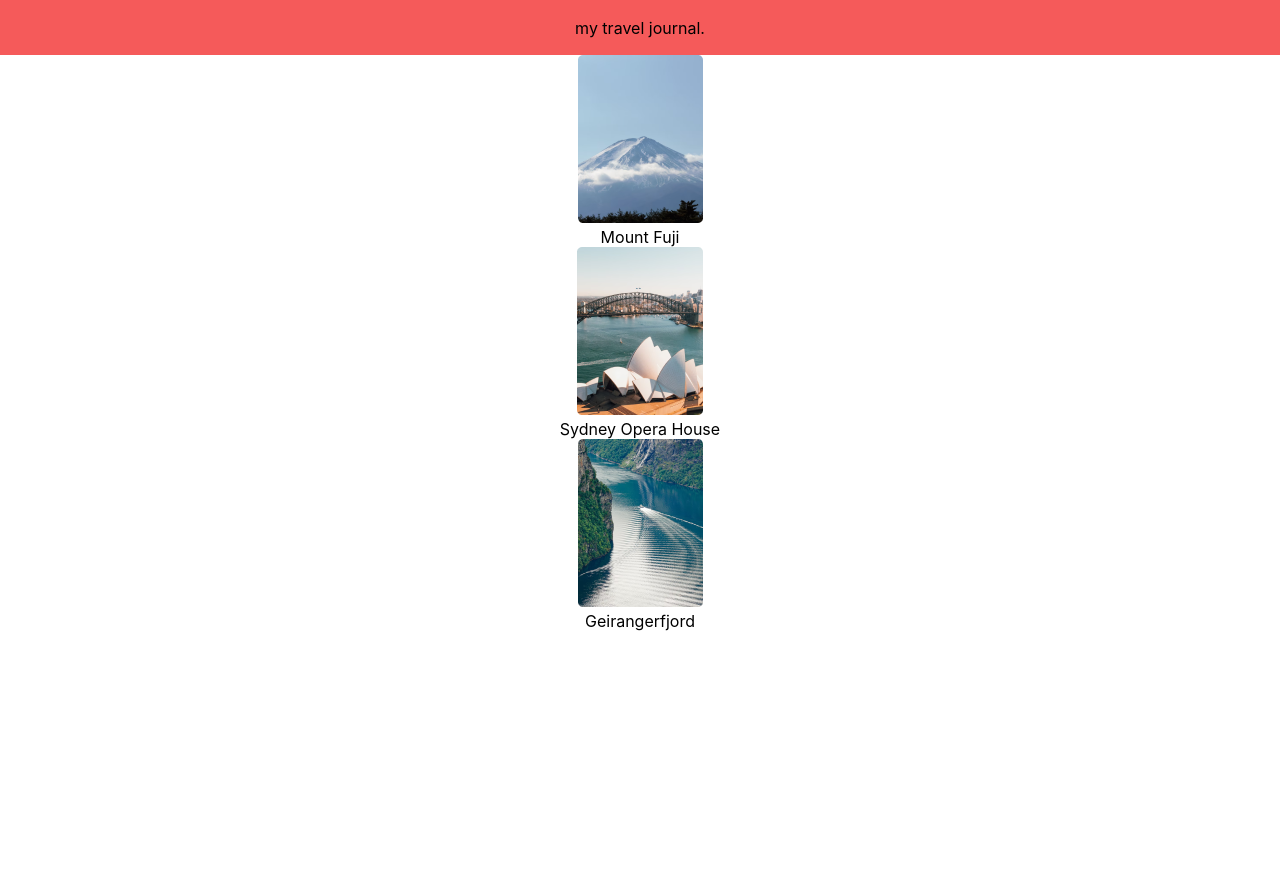
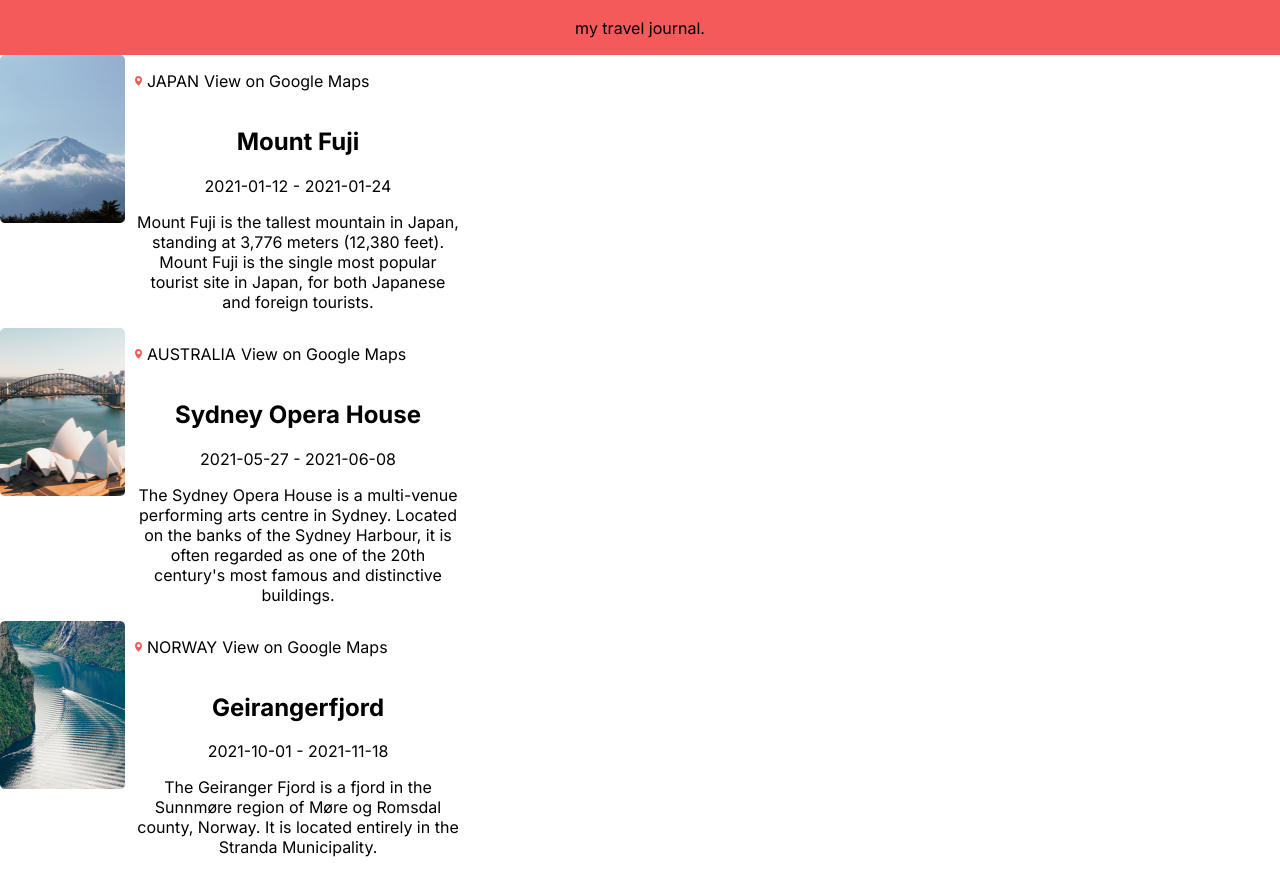
Before and after one commit to naomijustin/fcc-projects--travel-journal, a React (Create React App) app: page / in a window 1280 px wide. Before the commit the page ends 800 px from the top, so only its background shows below. Built offline with nearby package versions, Linux system fonts and the light colour scheme.

Commit message:
added font and props, some styling

```diff
--- a/public/index.html
+++ b/public/index.html
@@ -10,34 +10,11 @@
       content="Web site created using create-react-app"
     />
     <link rel="apple-touch-icon" href="%PUBLIC_URL%/logo192.png" />
-    <!--
-      manifest.json provides metadata used when your web app is installed on a
-      user's mobile device or desktop. See https://developers.google.com/web/fundamentals/web-app-manifest/
-    -->
     <link rel="manifest" href="%PUBLIC_URL%/manifest.json" />
-    <!--
-      Notice the use of %PUBLIC_URL% in the tags above.
-      It will be replaced with the URL of the `public` folder during the build.
-      Only files inside the `public` folder can be referenced from the HTML.
-
-      Unlike "/favicon.ico" or "favicon.ico", "%PUBLIC_URL%/favicon.ico" will
-      work correctly both with client-side routing and a non-root public URL.
-      Learn how to configure a non-root public URL by running `npm run build`.
-    -->
     <title>React App</title>
   </head>
   <body>
-    <noscript>You need to enable JavaScript to run this app.</noscript>
+    <noscript></noscript>
     <div id="root"></div>
-    <!--
-      This HTML file is a template.
-      If you open it directly in the browser, you will see an empty page.
-
-      You can add webfonts, meta tags, or analytics to this file.
-      The build step will place the bundled scripts into the <body> tag.
-
-      To begin the development, run `npm start` or `yarn start`.
-      To create a production bundle, use `npm run build` or `yarn build`.
-    -->
   </body>
 </html>
--- a/src/components/Card.js
+++ b/src/components/Card.js
@@ -1,8 +1,21 @@
+
 export default function Card (props) {
     return (
-        <section>
-            <img src={process.env.PUBLIC_URL + '/images/' + props.item.imageURL} ></img>
-            <div>{props.item.title}</div>
+        <section className="section-card">
+            <div>
+            <img src={process.env.PUBLIC_URL + '/images/' + props.item.imageURL} className="card-image"></img>
+            </div>
+            <div className="card-text-container">
+                <div className="card-title-row">
+                    <img src={process.env.PUBLIC_URL + '/images/pin-icon.svg'} alt="Pin Icon" type="images/svg+xml" className="icon-pin"></img>
+                    <p>{props.item.location.toUpperCase()}</p>
+                    <a src={props.item.mapLink}>View on Google Maps</a>
+                </div>
+                <h2>{props.item.title}</h2>
+                <span>{props.item.startDate} - {props.item.endDate}</span>
+                <p>{props.item.description}</p>
+            </div>
+
         </section>
     )
 }
--- a/src/index.css
+++ b/src/index.css
@@ -1,11 +1,12 @@
+@import url('https://fonts.googleapis.com/css2?family=Inter:wght@400;700&display=swap');
+
 body {
   margin: 0;
-  font-family: -apple-system, BlinkMacSystemFont, 'Segoe UI', 'Roboto', 'Oxygen',
-    'Ubuntu', 'Cantarell', 'Fira Sans', 'Droid Sans', 'Helvetica Neue',
-    sans-serif;
+  font-family: 'Inter', sans-serif;
   -webkit-font-smoothing: antialiased;
   -moz-osx-font-smoothing: grayscale;
 }
+/* === Nav === */
 .nav-container {
   background-color: #F55A5A;
   height: 55px;
@@ -14,3 +15,24 @@ body {
   align-items: center;
   justify-content: center;
 }
+/* === Card === */
+.section-card {
+  display: flex;
+  flex-direction: row;
+  gap: 10px;
+}
+.card-image {
+  width: 125px;
+  height: 168px;
+}
+.card-text-container {
+  display: flex;
+  flex-direction: column;
+  width: 326px;
+}
+.card-title-row {
+  display: flex;
+  flex-direction: row;
+  align-items: center;
+  gap: 5px;
+}
```
Also changed, not shown: public/images/pin-icon.svg (added).
